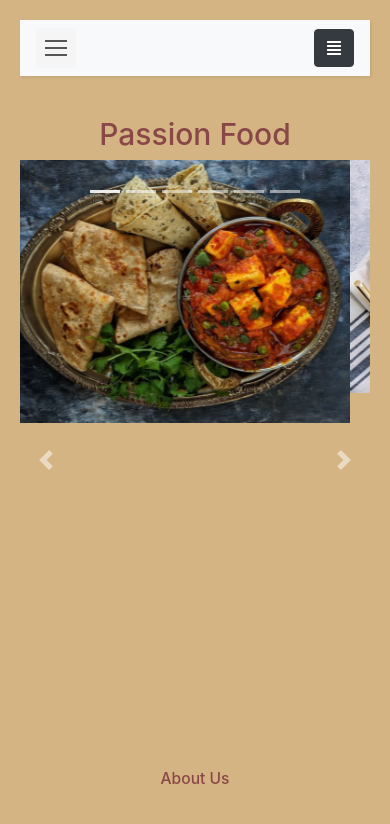
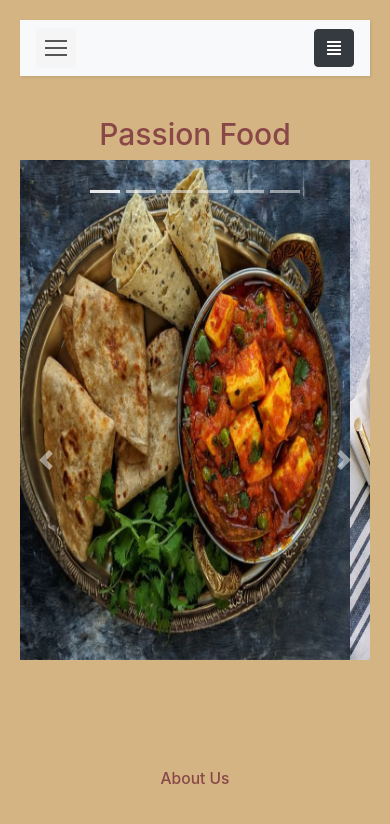
Before and after one commit to ankitabasera/Frontend-Bakery-or-Restaurant-GSBSP-BR12, a plain HTML site: page index.html in a window 390 px wide. Shown: the top 824 px of the page. Drawn offline with nearby package versions, Linux system fonts and the light colour scheme; a web font is replaced by a local one.

Commit message:
Update styles.css

```diff
--- a/styles.css
+++ b/styles.css
@@ -392,10 +392,10 @@ h1{
 
 	  /*max-height: 70vmin !important;*/
 	}
-	.carousel .item {
+	.carousel-item {
            height: 500px;
          }
-	.item img {
+	.carousel-item img {
     position: absolute;
     top: 0;
     left: 0;
```
